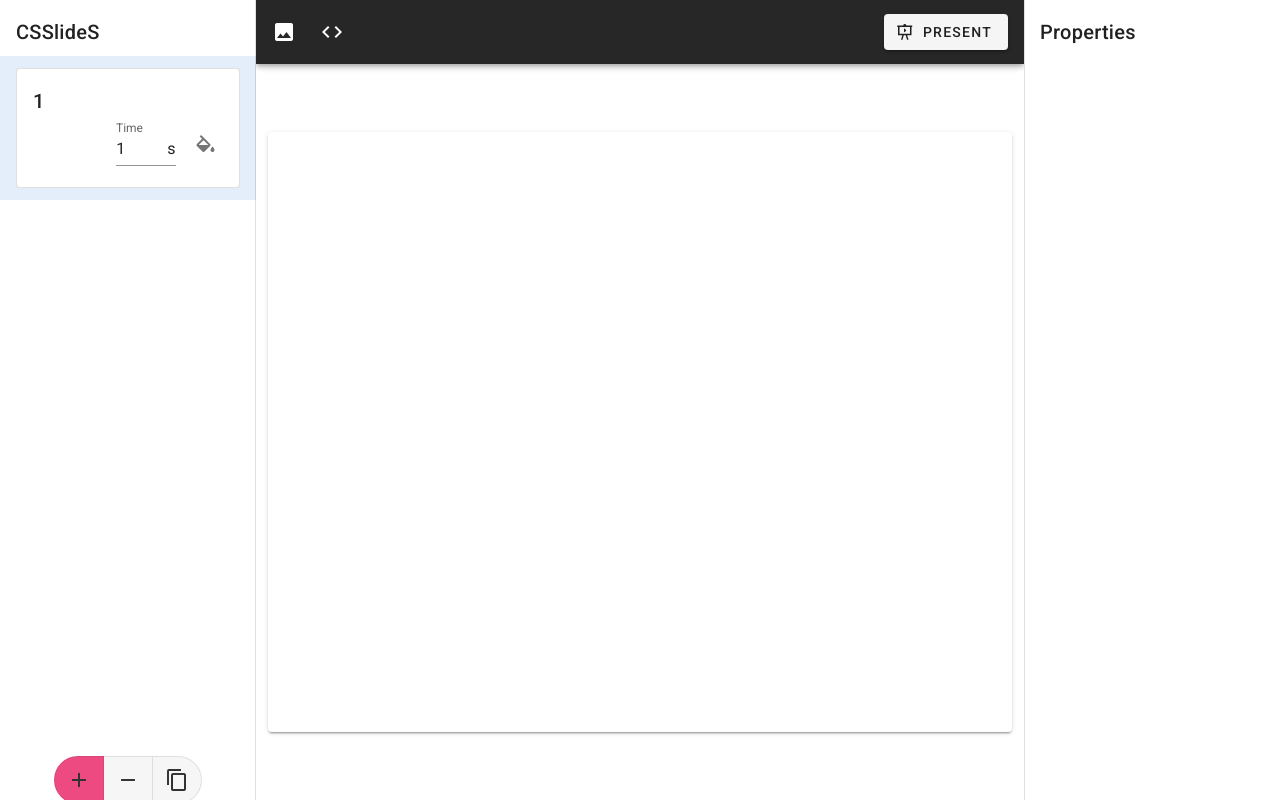
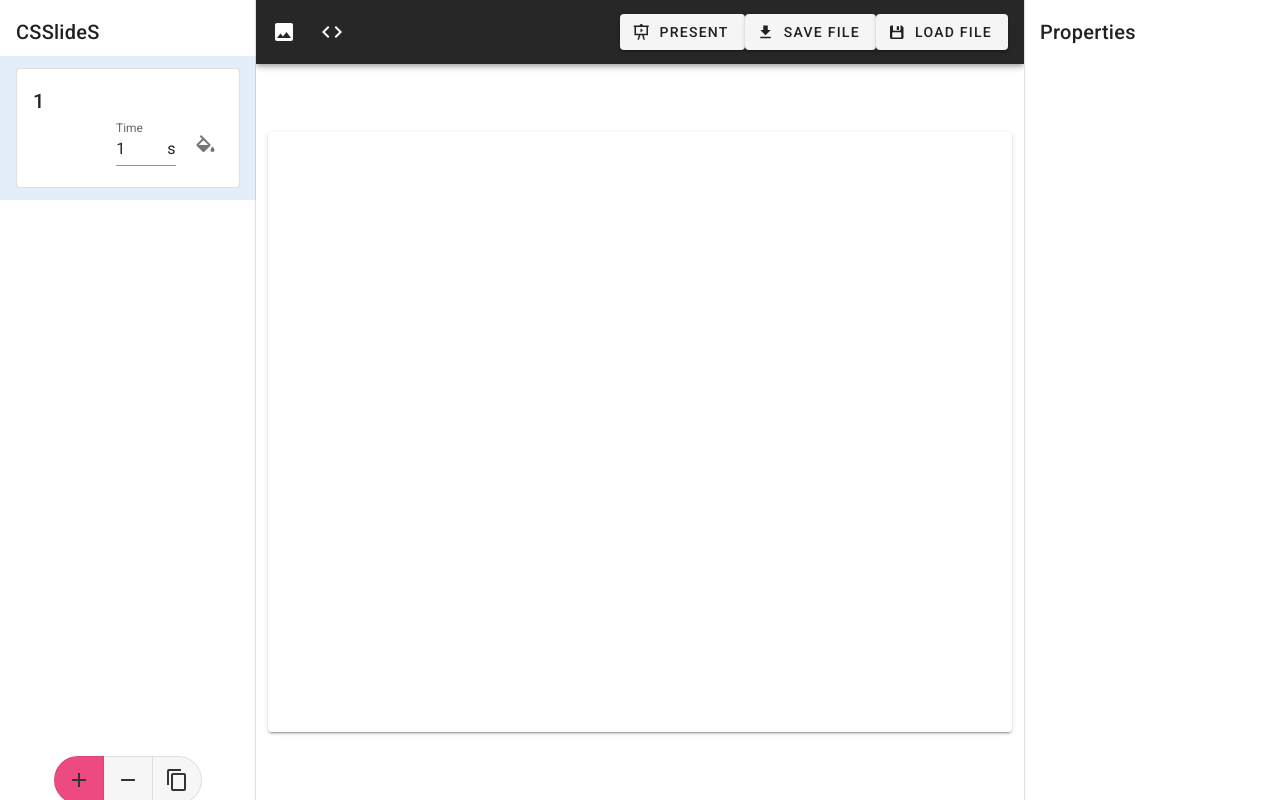
Before and after one commit to jdranczewski/ic-hack-2020, a Vue app in the folder slideshow-editor/: page / in a window 1280 px wide. Built offline with nearby package versions, Linux system fonts and the light colour scheme.

Commit message:
added saving and loading
added saving and loading

```diff
--- a/slideshow-editor/src/App.vue
+++ b/slideshow-editor/src/App.vue
@@ -87,6 +87,55 @@
         <v-icon left>mdi-presentation-play</v-icon>
         Present
       </v-btn>
+      <v-btn @click="generateOut" light right>
+        <v-icon left>mdi-download</v-icon>
+        Save File
+      </v-btn>
+      <v-btn @click="loadIn" light right>
+        <v-icon left>mdi-floppy</v-icon>
+        Load File
+      </v-btn>
+      <!--<template>
+        <v-dialog v-model="dialog" persistent max-width="600px">
+      <template v-slot:activator="{ on }">
+        <v-btn color="primary" dark v-on="on"><v-icon left>mdi-download</v-icon>
+
+       Save file
+      </v-btn>
+      </template>
+      <v-card>
+        <v-card-title>
+          <span class="headline">Save file</span>
+        </v-card-title>
+        <v-text-field v-model="name" label="Slideshow name" required></v-text-field>
+      <v-card-actions>
+          <v-spacer></v-spacer>
+          <v-btn color="primary" text @click='generateOut("name"), dialog = false'>Output</v-btn>
+        </v-card-actions>
+      </v-card>
+      </v-dialog>
+      </template>
+      <template>
+        <v-dialog v-model="dialog" persistent max-width="600px">
+      <template v-slot:activator="{ on }">
+        <v-btn color="primary" dark v-on="on"><v-icon left>mdi-floppy</v-icon>
+
+       Load file
+      </v-btn>
+      </template>
+      <v-card>
+        <v-card-title>
+          <span class="headline">Output file</span>
+        </v-card-title>
+        <v-text-field v-model="name" label="Slideshow name" required></v-text-field>
+      <v-card-actions>
+          <v-spacer></v-spacer>
+          <v-btn color="primary" text @click='loadIn("name"), dialog = false'>Output</v-btn>
+        </v-card-actions>
+      </v-card>
+      </v-dialog>
+      </template> -->
+
     </v-app-bar>
 
     <v-content>
@@ -140,12 +189,51 @@
           </v-list-item>
           <v-list-item v-for="(s, i) in slides[currentSlide]['styles'][last_item()]" :key="i">
             <v-list-item-content>
-              <v-text-field
+              <!-- <v-button v-if="i == 'background-color'">
+                Colour
+                <v-color-picker v-model="slides[currentSlide]['styles']['background-colour']"></v-color-picker>
+              </v-button> -->
+
+                    <v-col :cols="3" v-if="i =='color'" >
+                        <v-menu
+                          :close-on-content-click="false"
+                          :nudge-width="200"
+                          offset-x
+                        >
+                          <template v-slot:activator="{ on }">
+                            <v-btn v-on="on">Colour</v-btn>
+                          </template>
+
+                          <v-card>
+                            <v-color-picker v-model="slides[currentSlide]['styles'][last_item()]['color']"></v-color-picker>
+
+                          </v-card>
+                        </v-menu>
+                    </v-col>
+                    <v-col :cols="3" v-else-if="i == 'background-color'" >
+                        <v-menu
+                          :close-on-content-click="false"
+                          :nudge-width="200"
+                          offset-x
+                        >
+                          <template v-slot:activator="{ on }">
+                            <v-btn v-on="on">Background-colour</v-btn>
+                          </template>
+
+                          <v-card>
+
+                            <v-color-picker v-model="slides[currentSlide]['styles'][last_item()]['background-color']" ></v-color-picker>
+                          </v-card>
+                        </v-menu>
+                    </v-col>
+
+              <v-text-field v-else
                 :label="i"
                 :type="(['angle', 'x', 'y', 'width', 'height'].includes(i)) ? 'number' : 'text'"
                 v-model="slides[currentSlide]['styles'][last_item()][i]"
               ></v-text-field>
-            </v-list-item-content>
+
+            </v-list-item-content> <!--ADD A CHECK FOR COLOUR, THEN ADD COLOUR PICKER ELEMENT <v-color-picker v-model="slides[currentSlide]['background_colour']"></v-color-picker> -->
           </v-list-item>
         </v-list-item-group>
       </v-list>
@@ -171,6 +259,8 @@ export default {
     ],
     objects: []
   }),
+  name: "",
+
 
   methods: {
     addSlide(slide_index) {
@@ -317,6 +407,37 @@ export default {
         this.scaleStyleDataBeforeTransfer(transfer)
         localStorage.setItem("data", JSON.stringify(transfer));
         window.open("/viewer.html", "Slideshow", "width=960, height=540");
+      },
+    generateOut(){
+      var transfer = {
+            "slides": this.slides,
+            "objects": this.objects,
+            //"slides" :JSON.parse(JSON.stringify(this.slides)),
+            //"objects" :JSON.parse(JSON.stringify(this.objects)),
+
+        }
+        var fileName = prompt("What is presentation id in local storage?")
+        localStorage.setItem(fileName, JSON.stringify(transfer));
+        console.log(name)
+        //window.open("/out.html", "outshow", "width=960, height=540");
+
+    },
+    loadIn(){
+      var fileName = prompt("What is presentation id in local storage?")
+      console.log("name", fileName)
+      var loaded = localStorage.getItem(fileName)
+      console.log("s2 is :",loaded)
+      console.log(this.slides)
+      console.log(this.objects)
+      console.log("parse, stringify", JSON.parse(JSON.stringify(loaded)))
+      this.slides = JSON.parse(loaded)["slides"]
+      this.objects = JSON.parse(loaded)["objects"]
+      console.log(this.slides)
+      console.log(this.objects)
+
+      //window.open("/out.html", "outshow", "width=960, height=540");
+
+
     }
   }
 };
```
